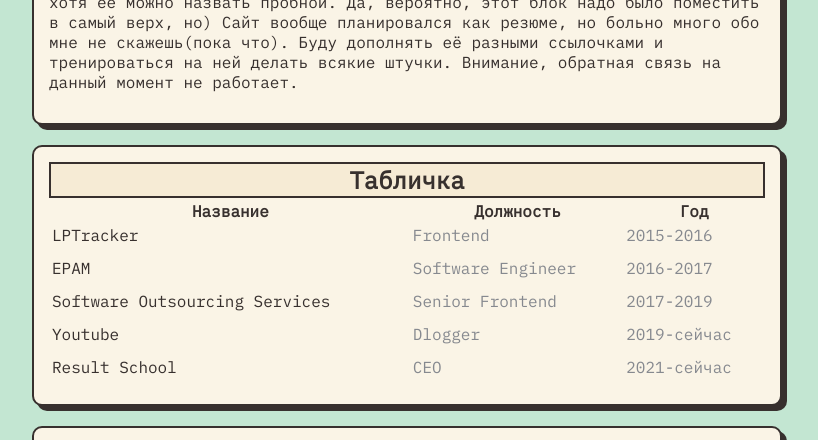
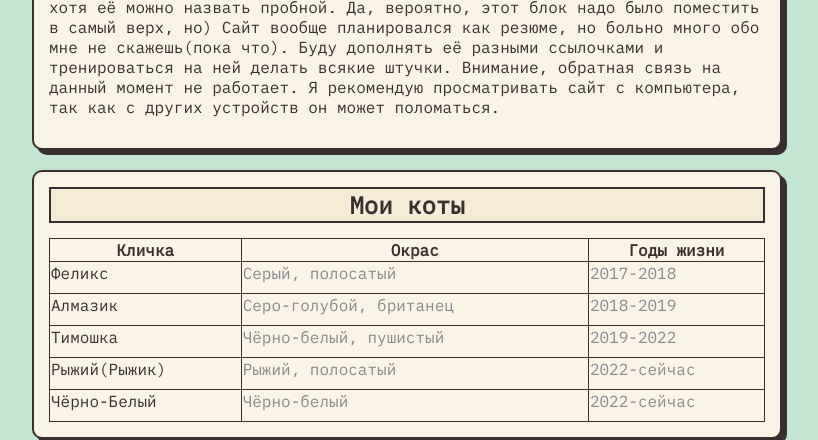
Before and after one commit to bobrcollector/EkitSuper, a plain HTML site: page index.html in a window 1280 px wide. Shown: the part 349-789 px from the top of the page, without its empty margins (233-1051 px from the left). Drawn offline with Linux system fonts and the light colour scheme.

Commit message:
update 1

```diff
--- a/index.html
+++ b/index.html
@@ -8,7 +8,7 @@
     <meta http-equiv="X-UA-Compatible" content="IE=edge">
     <meta name="viewport" content="width=device-width, initial-scale=1.0">
     <meta name="keywords" content="cv, resume">
-    <meta name="description" content="Это сайт - резюме Екатерины">
+    <meta name="description" content="Самый лучший сайт">
     <link rel="stylesheet" href="style.css">
     <title>Ekit super</title>
 </head>
@@ -30,9 +30,9 @@
                     <br>
 
                     <p class="infaa"><a href="https://www.instagram.com/katnxx0" target="_blank">Instagram</a>
-                    |
+                    &nbsp;
                     <a href="https://t.me/qvxuzwsh" target="_blank">Telegram</a>
-                    |
+                    &nbsp;
                     <a href="https://vk.com/qvxuzwsh" target="_blank">VKontakte</a></p>
                 </div>
             </div>
@@ -44,45 +44,46 @@
                 Да, вероятно, этот блок надо было поместить в самый верх, но)
                 Сайт вообще планировался как резюме, но больно много обо мне не скажешь(пока что).
                 Буду дополнять её разными ссылочками и тренироваться на ней делать всякие штучки.
-                Внимание, обратная связь на данный момент не работает. </p>
+                Внимание, обратная связь на данный момент не работает.
+                Я рекомендую просматривать сайт с компьютера, так как с других устройств он может поломаться. </p>
         </div>
 
         <div class="card bg-blue">
-            <h2>Табличка</h2>
+            <h2>Мои коты</h2>
 
             <table class="table">
                 <thead>
                     <tr>
-                        <th>Название</th>
-                        <th>Должность</th>
-                        <th>Год</th>
+                        <th>Кличка</th>
+                        <th>Окрас</th>
+                        <th>Годы жизни</th>
                     </tr>
                 </thead>
                 <tbody>
                     <tr>
-                        <td>LPTracker</td>
-                        <td>Frontend</td>
-                        <td>2015-2016</td>
+                        <td>Феликс</td>
+                        <td>Серый, полосатый</td>
+                        <td>2017-2018</td>
                     </tr>
                     <tr>
-                        <td>EPAM</td>
-                        <td>Software Engineer</td>
-                        <td>2016-2017</td>
+                        <td>Алмазик</td>
+                        <td>Серо-голубой, британец</td>
+                        <td>2018-2019</td>
                     </tr>
                     <tr>
-                        <td>Software Outsourcing Services</td>
-                        <td>Senior Frontend</td>
-                        <td>2017-2019</td>
+                        <td>Тимошка</td>
+                        <td>Чёрно-белый, пушистый</td>
+                        <td>2019-2022</td>
                     </tr>
                     <tr>
-                        <td>Youtube</td>
-                        <td>Dlogger</td>
-                        <td>2019-сейчас</td>
+                        <td>Рыжий(Рыжик)</td>
+                        <td>Рыжий, полосатый</td>
+                        <td>2022-сейчас</td>
                     </tr>
                     <tr>
-                        <td>Result School</td>
-                        <td>CEO</td>
-                        <td>2021-сейчас</td>
+                        <td>Чёрно-Белый</td>
+                        <td>Чёрно-белый</td>
+                        <td>2022-сейчас</td>
                     </tr>
                 </tbody>
             </table>
@@ -100,6 +101,9 @@
                 </li>
                 <li>
                     <a target="_blank" href="https://stepik.org/learn">Курсы степик</a>
+                </li>
+                <li>
+                    <a target="_blank" href="https://html5book.ru/">HTML5-book</a>
                 </li>
                 <li>
                     <a target="_blank" href="https://msiter.ru/tutorials/html-nachalnogo-urovnya">Учебник HTML для начинающих</a>
@@ -136,7 +140,9 @@
             <div class="form-group">
                 <label for="message"><strong>Ваше сообщение:</strong></label>
                 <textarea id="message" cols="20" rows="5"   placeholder="Введите сообщение..."></textarea>
-                <button type="submit" class="btn"><strong>Отправить!</strong></button>
+                <div class=btnx>
+                    <button type="submit" class="btn"><strong>Отправить!</strong></button>
+                    <button type="reset" class="btn">Сбросить</button></div>
             </div>
 
 </body>
--- a/style.css
+++ b/style.css
@@ -42,6 +42,7 @@ a:visited {
     margin-right: 10px;
     box-shadow:5px 5px 0px 0px #37302e;
     border-radius: 10px;
+    margin-bottom: 5px;
 
 }
 
@@ -139,13 +140,18 @@ background: #fff9dc;
 }
 
 .btn {
-
+    width: 100;
     background-color: #c3e6d2;
     padding: 5px;
     border: #37302e solid 2px;
     box-shadow: 2px 2px 0px 0px #37302e;
     cursor: pointer;
     letter-spacing: .1rem;
+}
+
+
+.btnx {
+    display: flex;
 }
 
 .btn:hover {
@@ -164,7 +170,14 @@ background: #fff9dc;
 }
 
 .table {
+    margin-top: 15px;
     width: 100%;
+    border: #37302e solid 1.5px;
+    border-collapse: collapse;
+}
+
+th, td {
+    border: #37302e solid 1.5px;
 }
 
 .table td {
```
